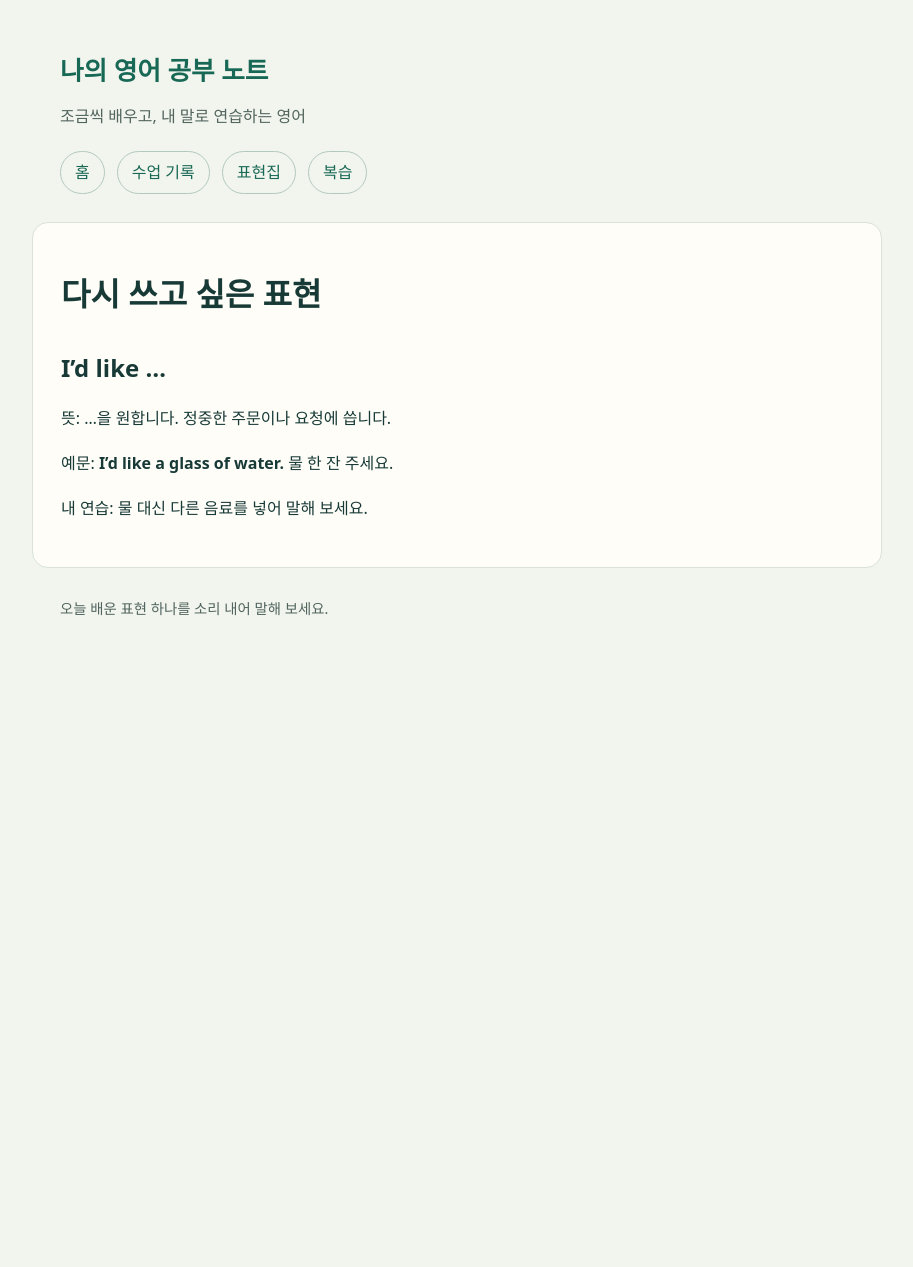
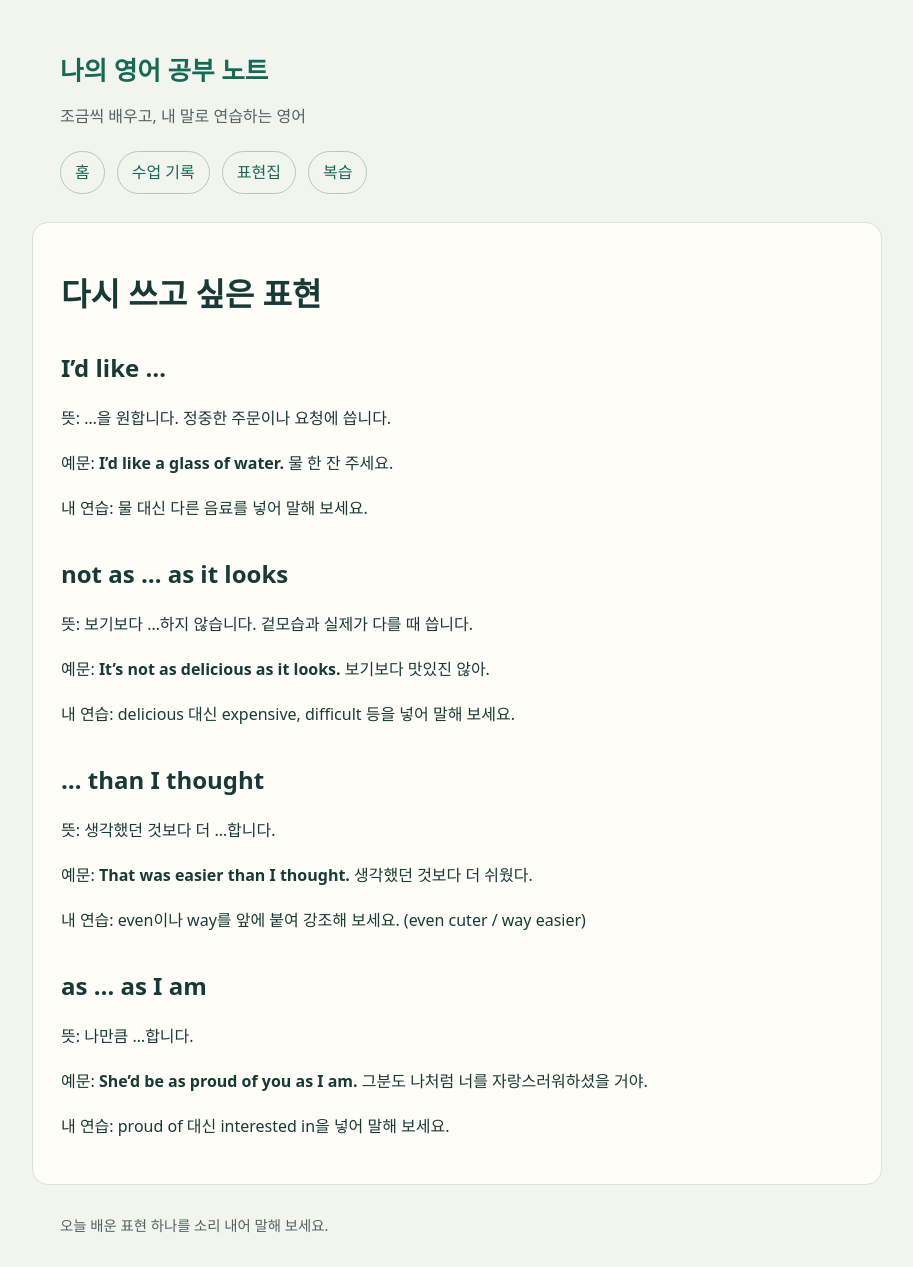
Before and after one commit to celurian2-dev/201016English_speaking_study, a Jekyll site: the page built from docs/vocabulary/index.md, in a window 1280 px wide. Shown: the whole page, without its empty margins (183-1096 px from the left). Built offline with Jekyll 4.4.1, drawn with Linux system fonts in a browser that asks for light colours; before the commit the page ends 900 px from its top, so only the background shows below that.

Commit message:
Update index.md

```diff
--- a/docs/vocabulary/index.md
+++ b/docs/vocabulary/index.md
@@ -10,3 +10,27 @@ title: "표현집"
 예문: **I'd like a glass of water.** 물 한 잔 주세요.
 
 내 연습: 물 대신 다른 음료를 넣어 말해 보세요.
+
+## not as ... as it looks
+
+뜻: 보기보다 …하지 않습니다. 겉모습과 실제가 다를 때 씁니다.
+
+예문: **It's not as delicious as it looks.** 보기보다 맛있진 않아.
+
+내 연습: delicious 대신 expensive, difficult 등을 넣어 말해 보세요.
+
+## ... than I thought
+
+뜻: 생각했던 것보다 더 …합니다.
+
+예문: **That was easier than I thought.** 생각했던 것보다 더 쉬웠다.
+
+내 연습: even이나 way를 앞에 붙여 강조해 보세요. (even cuter / way easier)
+
+## as ... as I am
+
+뜻: 나만큼 …합니다.
+
+예문: **She'd be as proud of you as I am.** 그분도 나처럼 너를 자랑스러워하셨을 거야.
+
+내 연습: proud of 대신 interested in을 넣어 말해 보세요.
```
